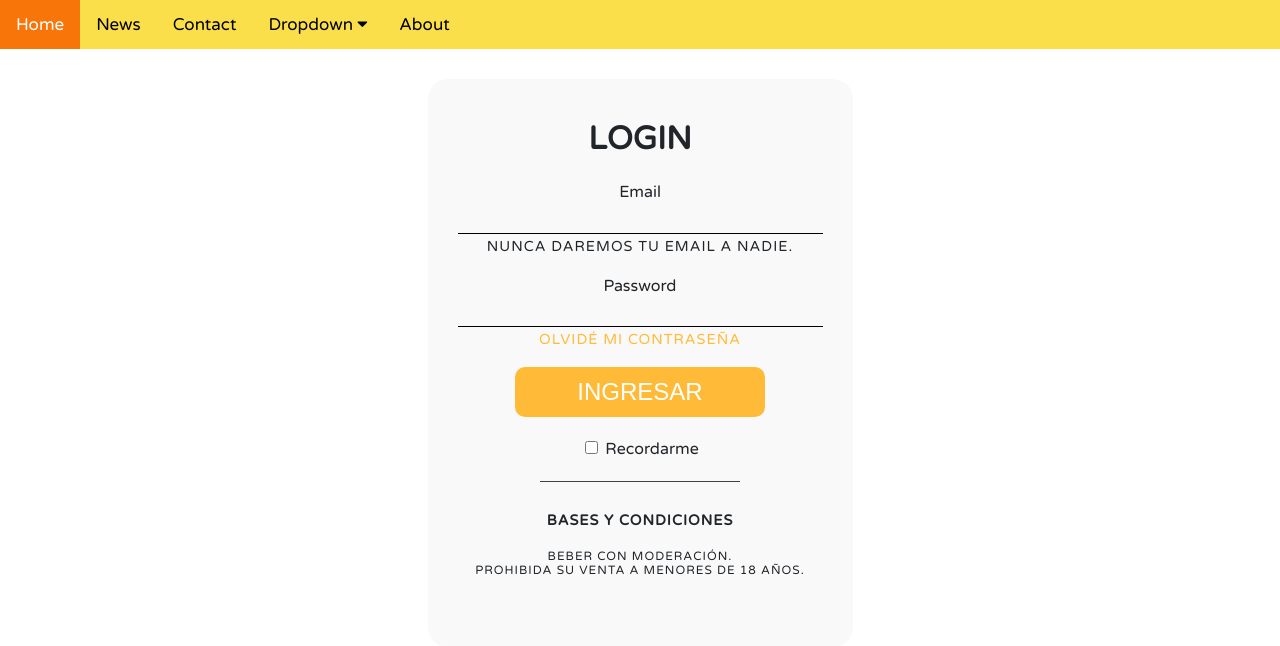
After one commit to carigonz/jirafaBeer1, a PHP site: page /loginnew.html in a window 1280 px wide. The commit adds this page. Shown: the top 646 px of the page. Run offline with PHP 8.4, Linux system fonts and the light colour scheme.

Commit message:
new login form

```diff
--- /dev/null
+++ b/loginnew.html
@@ -0,0 +1,62 @@
+<!DOCTYPE html>
+<html lang="en" dir="ltr">
+  <head>
+    <meta charset="UTF-8">
+    <meta name="viewport" content="width=device-width, initial-scale=1.0">
+    <meta http-equiv="X-UA-Compatible" content="ie=edge">
+    <link rel="stylesheet" href="https://cdnjs.cloudflare.com/ajax/libs/font-awesome/4.7.0/css/font-awesome.min.css">
+    <link rel="stylesheet" href="style.css">
+    <title>Prueba sin bootstrap</title>
+  </head>
+  <body>
+    <header>
+      <nav class="navbar">
+              <div class="topnav" id="myTopnav">
+                  <a href="#home" class="active">Home</a>
+                  <a href="#news">News</a>
+                  <a href="#contact">Contact</a>
+                  <div class="dropdown">
+                      <button class="dropbtn">Dropdown
+                          <i class="fa fa-caret-down"></i>
+                      </button>
+                      <div class="dropdown-content">
+                          <a href="#">Link 1</a>
+                          <a href="#">Link 2</a>
+                          <a href="#">Link 3</a>
+                      </div>
+                  </div>
+                      <a href="#about">About</a>
+                      <a href="javascript:void(0);" class="icon" onclick="myFunction()">&#9776;</a>
+              </div>
+      </nav>
+    </header>
+    <main>
+      <div class="formulario">
+        <h1>LOGIN</h1>
+        <form action="#" method="post" class="login">
+          <div class="form-group">
+            <label for="InputEmailLogin">Email</label>
+            <input type="email" class="form-control" id="InputEmailLogin" aria-describedby="emailHelp">
+            <mensaje id="emailHelp" class="sub-text">Nunca daremos tu email a nadie.</mensaje>
+          </div>
+          <div class="form-group">
+            <label for="InputPassLogin">Password</label>
+            <input type="password" class="form-control" id="InputPassLogin" aria-describedby="forgotPass">
+            <mensaje id="forgotPass" class="sub-text"><a href="">Olvidé mi contraseña</a></mensaje>
+          </div>
+          <button type="submit" class="login-primary">Ingresar</button>
+          <div class="form-group form-check">
+            <input type="checkbox" class="form-check-input" id="Remember">
+            <label class="form-check-label" for="Remember">Recordarme</label>
+          </div>
+
+        </form>
+        <div class="nota">
+          <h2 class="sub-text">Bases y Condiciones<h2>
+          <p>Beber con moderación. <br>Prohibida su venta a menores de 18 años.</p>
+        </div>
+      </div>
+    </main>
+
+  </body>
+</html>
--- a/style.css
+++ b/style.css
@@ -124,6 +124,100 @@ font-family: 'Varela Round', 'Courier New', Courier, monospace;
   text-align: center;
 }
 
+/* login form */
+.formulario{
+  background-color: rgba(244, 244, 244, 0.5);
+  border-radius: 20px;
+  box-sizing: border-box;
+  color: rgb(33, 37, 41);
+  display: block;
+  text-align: center;
+  width: 425px;
+  margin: 0 auto;
+  margin-top: 30px;
+  margin-bottom: 10px;
+  padding-top: 20px;
+  padding-bottom: 50px;
+}
+
+form .login {
+  box-sizing: border-box;
+  color: rgb(33, 37, 41);
+  display: block;
+  text-align: center;
+  margin-top: 0px;
+  padding: 10px;
+}
+
+.form-group {
+  box-sizing: border-box;
+  color: rgb(33, 37, 41);
+  display: block;
+  font-size: 16px;
+  font-weight: 400;
+  line-height: 24px;
+  margin-top: 5px;
+  margin-left: 30px;
+  margin-right: 30px;
+  margin-bottom: 15px;
+  text-align: center;
+}
+
+.login .form-control {
+  display: block;
+  width: 100%;
+  text-align: center;
+  line-height: 2.0;
+  background-color: transparent;
+  border: 0;
+  border-bottom: 1px solid;
+}
+
+.sub-text {
+  padding: 0;
+  font-size: .9em;
+  letter-spacing: 1px;
+  text-transform: uppercase;
+}
+
+.nota p{
+  font-size: .5em;
+  font-weight: 300;
+  letter-spacing: 1px;
+  text-transform: uppercase;
+}
+
+.form-group mensaje a {
+  color: #ffbb37;
+}
+
+button.login-primary {
+  display: block;
+  color: #fff;
+  text-align: center;
+  font-size: 1.5rem;
+  text-transform: uppercase;
+  margin: 0 auto;
+  margin-bottom: 5px;
+  background-color: #ffbb37;
+  border: 0px;
+  border-radius: 10px;
+  height: 50px;
+  width: 100%;
+  max-width: 250px;
+}
+
+div.form-group.form-check {
+  display: block;
+  width: 200px;
+  margin: 0 auto;
+  margin-top: 10px;
+  margin-bottom: 30px;
+  padding-top: 10px;
+  padding-bottom: 20px;
+  border-bottom: solid 0.5px;
+  border-color: rgb(65, 65, 65);
+}
 
   /* media queris navbar */
   /* When the screen is less than 600 pixels wide, hide all links, except for the first one ("Home"). Show the link that contains should open and close the topnav (.icon) */
```
